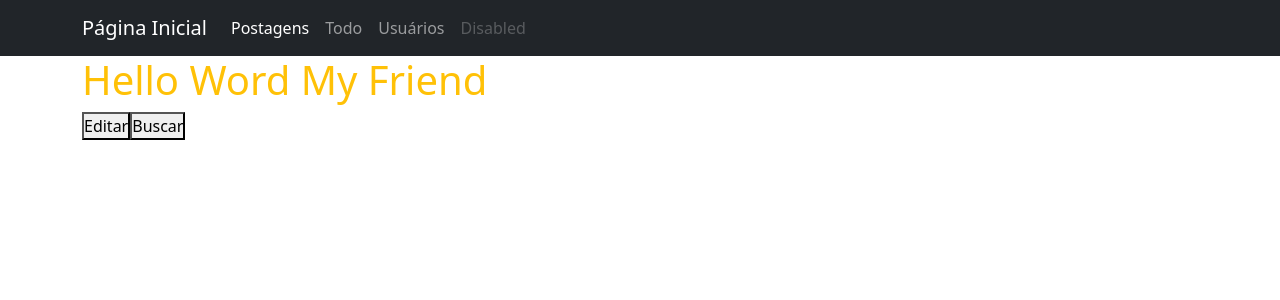
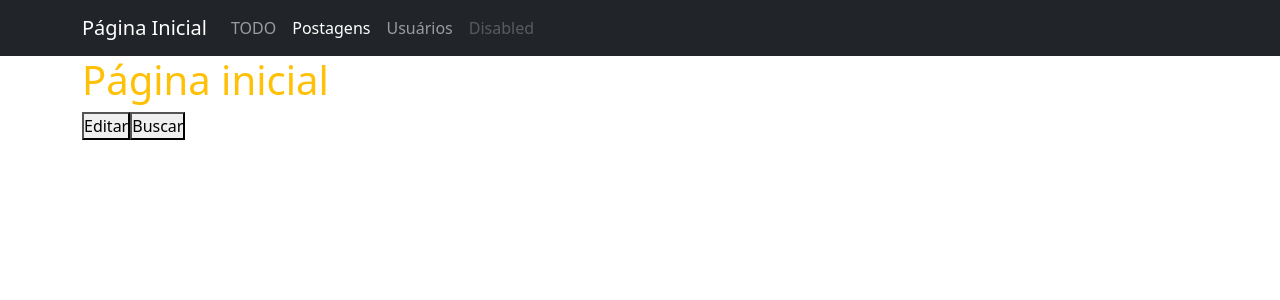
Before and after one commit to henriquefons/mini-project-vue, a Vue app: page / in a window 1280 px wide. Shown: the top 300 px of the page. Built offline with nearby package versions, Linux system fonts and the light colour scheme.

Commit message:
Featured: adicao da dependencia vue-routes e estrutura de pastas

```diff
--- a/package.json
+++ b/package.json
@@ -11,6 +11,7 @@
     "axios": "^0.25.0",
     "core-js": "^3.6.5",
     "vue": "^3.0.0",
+    "vue-router": "4",
     "vuex": "^4.0.2"
   },
   "devDependencies": {
--- a/src/App.vue
+++ b/src/App.vue
@@ -1,16 +1,14 @@
 <template>
   <Navbar />
-  <HelloWorld msg="Hello Word My Friend"/>
+  <router-view />
 </template>
 
 <script>
-import HelloWorld from './components/HelloWorld.vue'
-import Navbar from './components/Navbar.vue'
+import Navbar from './components/Templates/Navbar.vue'
 
 export default {
   name: 'App',
   components: {
-    HelloWorld,
     Navbar
   }
 }
--- a/src/components/HelloWorld.vue
+++ b/src/components/Home.vue
@@ -1,7 +1,7 @@
 <template>
   <section>
     <div class="container">
-      <h1 class="text-warning">{{ msg }}</h1>
+      <h1 class="text-warning">Página inicial</h1>
       <button @click="editUser({ id: 1, data: { name: 'Joaquim Maria BR' }})"> Editar </button>
       <button @click="getUsers()"> Buscar </button>
     </div>
--- /dev/null
+++ b/src/components/Post/Index.vue
@@ -0,0 +1,23 @@
+<template>
+  <section>
+    <div class="container">
+     Aqui fica os post
+    </div>
+  </section>
+</template>
+
+<script>
+export default {
+  props: {
+    msg: String
+  },
+  computed: {
+  },
+  methods: {
+  },
+}
+</script>
+
+<style scoped>
+
+</style>
--- a/src/components/Navbar.vue
+++ b/src/components/Templates/Navbar.vue
@@ -1,20 +1,20 @@
 <template>
   <nav class="navbar navbar-expand-lg navbar-dark bg-dark">
     <div class="container">
-      <a class="navbar-brand" href="#">Página Inicial</a>
+      <router-link class="navbar-brand" to="/">Página Inicial</router-link>
       <button class="navbar-toggler" type="button" data-bs-toggle="collapse" data-bs-target="#navbarNav" aria-controls="navbarNav" aria-expanded="false" aria-label="Toggle navigation">
         <span class="navbar-toggler-icon"></span>
       </button>
       <div class="collapse navbar-collapse" id="navbarNav">
         <ul class="navbar-nav">
           <li class="nav-item">
-            <a class="nav-link active" aria-current="page" href="#">Postagens</a>
+            <router-link class="nav-link" to="/todo">TODO</router-link>
           </li>
           <li class="nav-item">
-            <a class="nav-link" href="#">Todo</a>
+            <router-link class="nav-link active" to="/post">Postagens</router-link>
           </li>
           <li class="nav-item">
-            <a class="nav-link" href="#">Usuários</a>
+            <router-link class="nav-link" to="/user">Usuários</router-link>
           </li>
           <li class="nav-item">
             <a class="nav-link disabled">Disabled</a>
--- /dev/null
+++ b/src/components/Todo/Index.vue
@@ -0,0 +1,23 @@
+<template>
+  <section>
+    <div class="container">
+     Aqui fica o todo
+    </div>
+  </section>
+</template>
+
+<script>
+export default {
+  props: {
+    msg: String
+  },
+  computed: {
+  },
+  methods: {
+  },
+}
+</script>
+
+<style scoped>
+
+</style>
--- /dev/null
+++ b/src/components/User/Index.vue
@@ -0,0 +1,23 @@
+<template>
+  <section>
+    <div class="container">
+     Aqui fica a list ade usuarios
+    </div>
+  </section>
+</template>
+
+<script>
+export default {
+  props: {
+    msg: String
+  },
+  computed: {
+  },
+  methods: {
+  },
+}
+</script>
+
+<style scoped>
+
+</style>
--- a/src/main.js
+++ b/src/main.js
@@ -1,5 +1,8 @@
 import { createApp } from 'vue'
 import store from './store'
+import router from './router'
 import App from './App.vue'
 
-createApp(App).use(store).mount('#app')
+
+
+createApp(App).use(router).use(store).mount('#app')
--- /dev/null
+++ b/src/router/index.js
@@ -0,0 +1,20 @@
+import { createRouter, createWebHistory } from "vue-router";
+import IndexUser from "../components/User/Index.vue";
+import IndexPost from "../components/Post/Index.vue";
+import IndexTodo from "../components/Todo/Index.vue";
+import Home from "../components/Home.vue";
+
+const routes = [
+  { path: "/", component: Home },
+  { path: "/user", component: IndexUser },
+  { path: "/post", component: IndexPost },
+  { path: "/todo", component: IndexTodo },
+];
+
+const router = createRouter({
+  // 4. Provide the history implementation to use. We are using the hash history for simplicity here.
+  history: createWebHistory(process.env.BASE_URL),
+  routes, // short for `routes: routes`
+});
+
+export default router;
```
Also changed, not shown: 1 other file (tests, documents, lock files or other folders).
